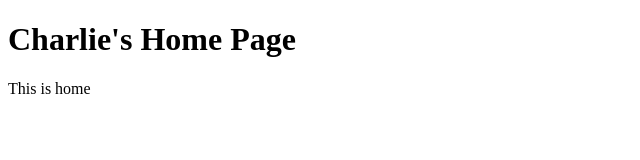
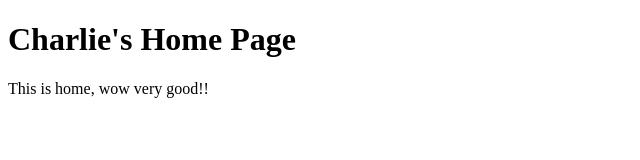
Before and after one commit to eigenSim/frozendrpepper.github.io, a plain HTML site: page index.html in a window 1280 px wide. Shown: the whole page, without its empty margins (0-640 px from the left). Drawn offline with Linux system fonts and the light colour scheme.

Commit message:
add: index

```diff
--- a/index.html
+++ b/index.html
@@ -8,7 +8,7 @@
 
  <body>
   <h1>Charlie's Home Page </h1>
-  <p>This is home</p>
+  <p>This is home, wow very good!!</p>
  </body>
 
 </html>
```
